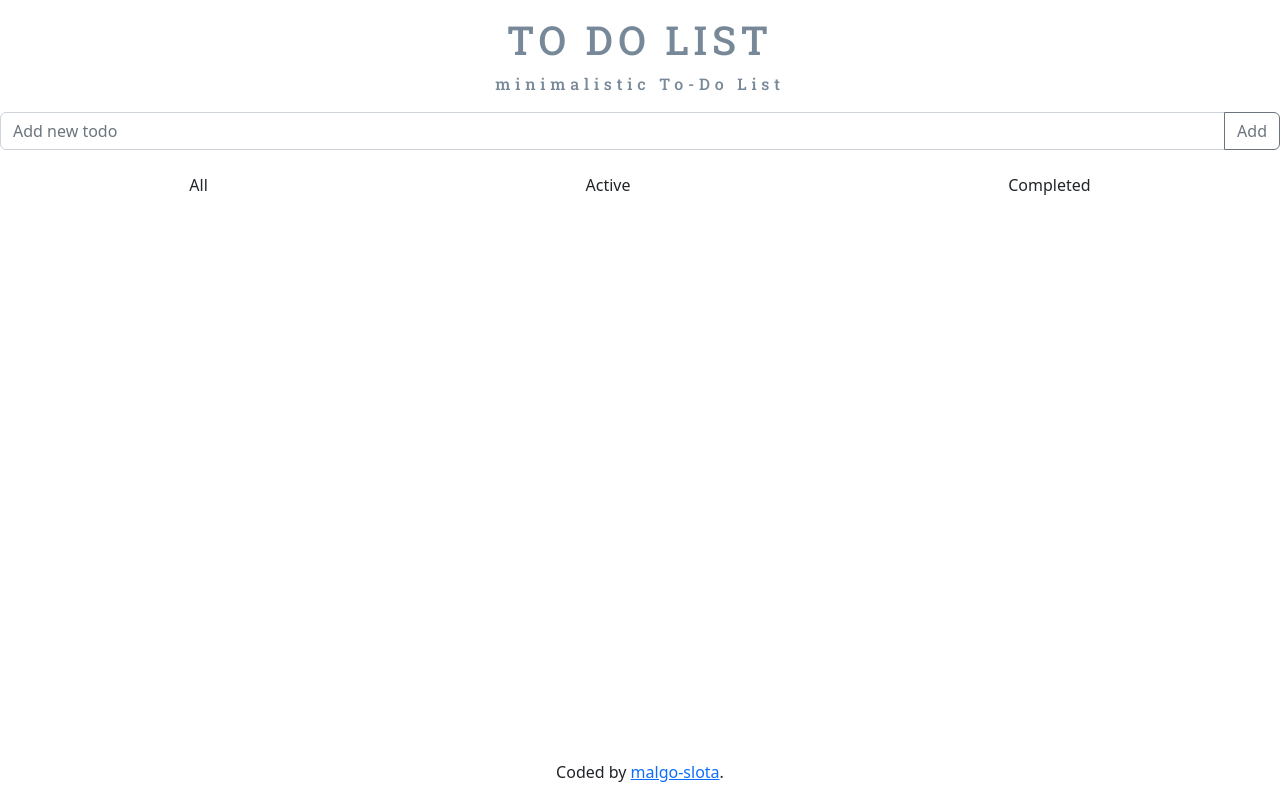
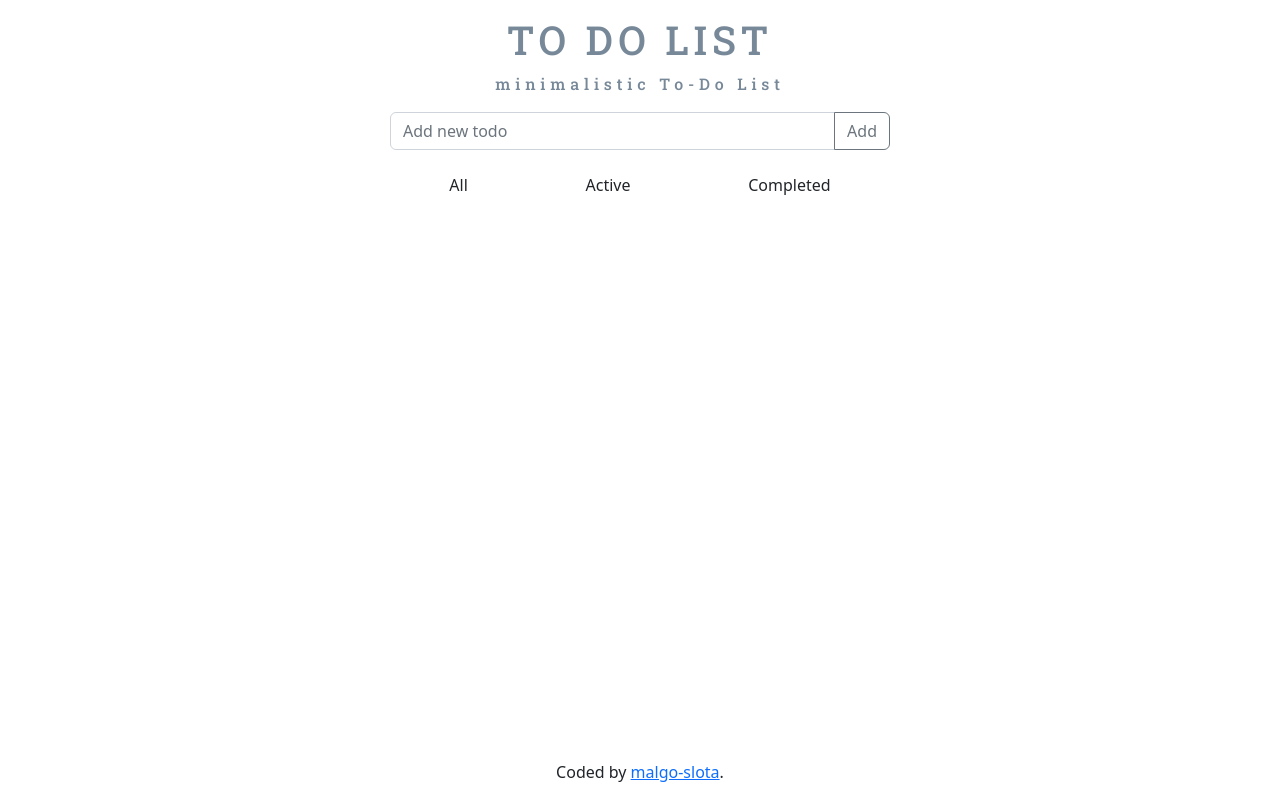
Before and after one commit to malgo-slota/todo-react, a React (Create React App) app in the folder app/: page / in a window 1280 px wide. Built offline with nearby package versions, Linux system fonts and the light colour scheme.

Commit message:
desktop view

```diff
--- a/app/src/App.css
+++ b/app/src/App.css
@@ -4,6 +4,11 @@
   margin: 0;
   padding: 0;
   box-sizing: border-box;
+}
+
+body {
+  max-width: 500px;
+  margin: 0 auto;
 }
 
 .title {
@@ -51,9 +56,10 @@
 }
 
 footer {
-  position:absolute;
-  bottom:0;
-  width:100%;
+  position: absolute;
+  left: 0;
+  bottom: 0;
   height: 40px;
+  width: 100%;
   text-align: center;
 }
```
